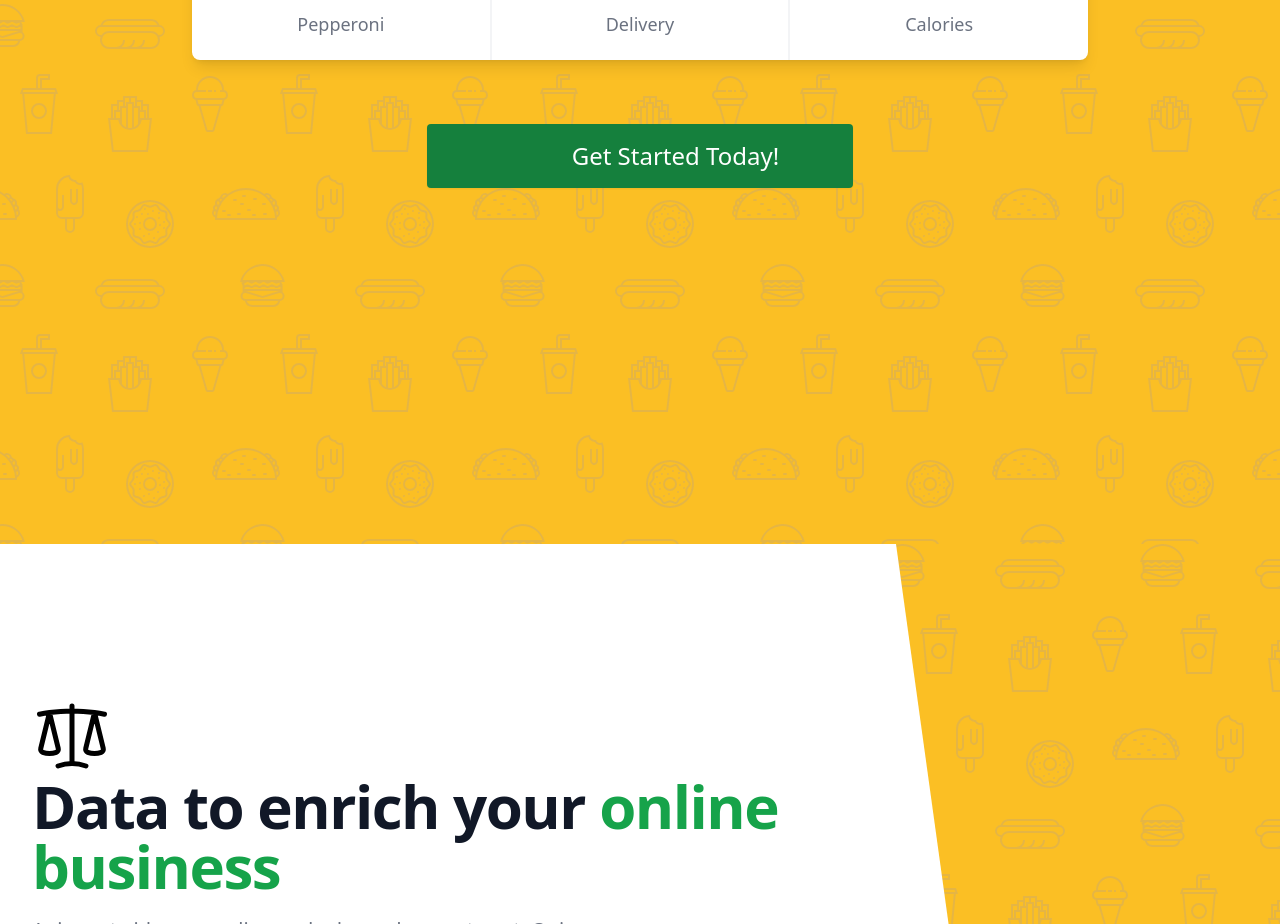
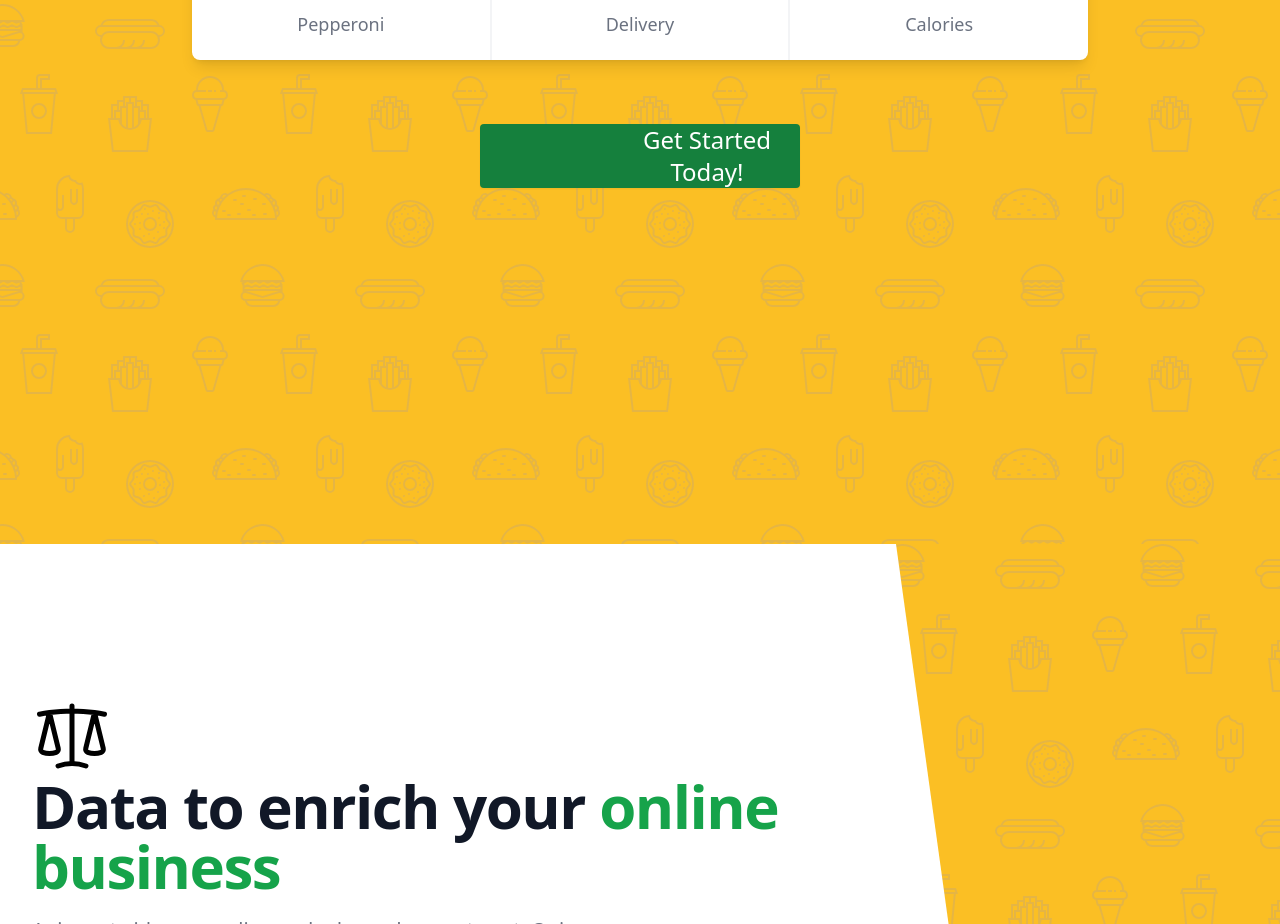
Before and after one commit to mohammed-alialhassan/figurenow, a Next.js app in the folder client/: page /new in a window 1280 px wide. Shown: the part 2680-3604 px from the top of the page. Built offline with nearby package versions, Linux system fonts and the light colour scheme.

Commit message:
Wording centered

```diff
--- a/client/pages/new.js
+++ b/client/pages/new.js
@@ -174,12 +174,12 @@ export default function News() {
               </div>
             </div>
           </div>
-          <div className="flex justify-center">
+          <div className="flex justify-center text-center">
             <button
               type="button"
-              className="inline-flex items-center pl-24 sm:pl-36 text-center h-16 w-96 sm:w-4/12 rounded border border-transparent bg-green-700 px-2.5 py-1.5 text-2xl font-medium text-white shadow-sm hover:bg-indigo-700 focus:outline-none focus:ring-2 focus:ring-indigo-500 focus:ring-offset-2"
+              className="inline-flex items-center pl-24 sm:pl-36 text-center h-16 w-96 sm:w-4/12 xl:w-3/12 rounded border border-transparent bg-green-700 px-2.5 py-1.5 text-2xl font-medium text-white shadow-sm hover:bg-indigo-700 focus:outline-none focus:ring-2 focus:ring-indigo-500 focus:ring-offset-2"
             >
-              Get Started Today!
+             <h2> Get Started Today! </h2>
             </button>
           </div>
         </div>
```
